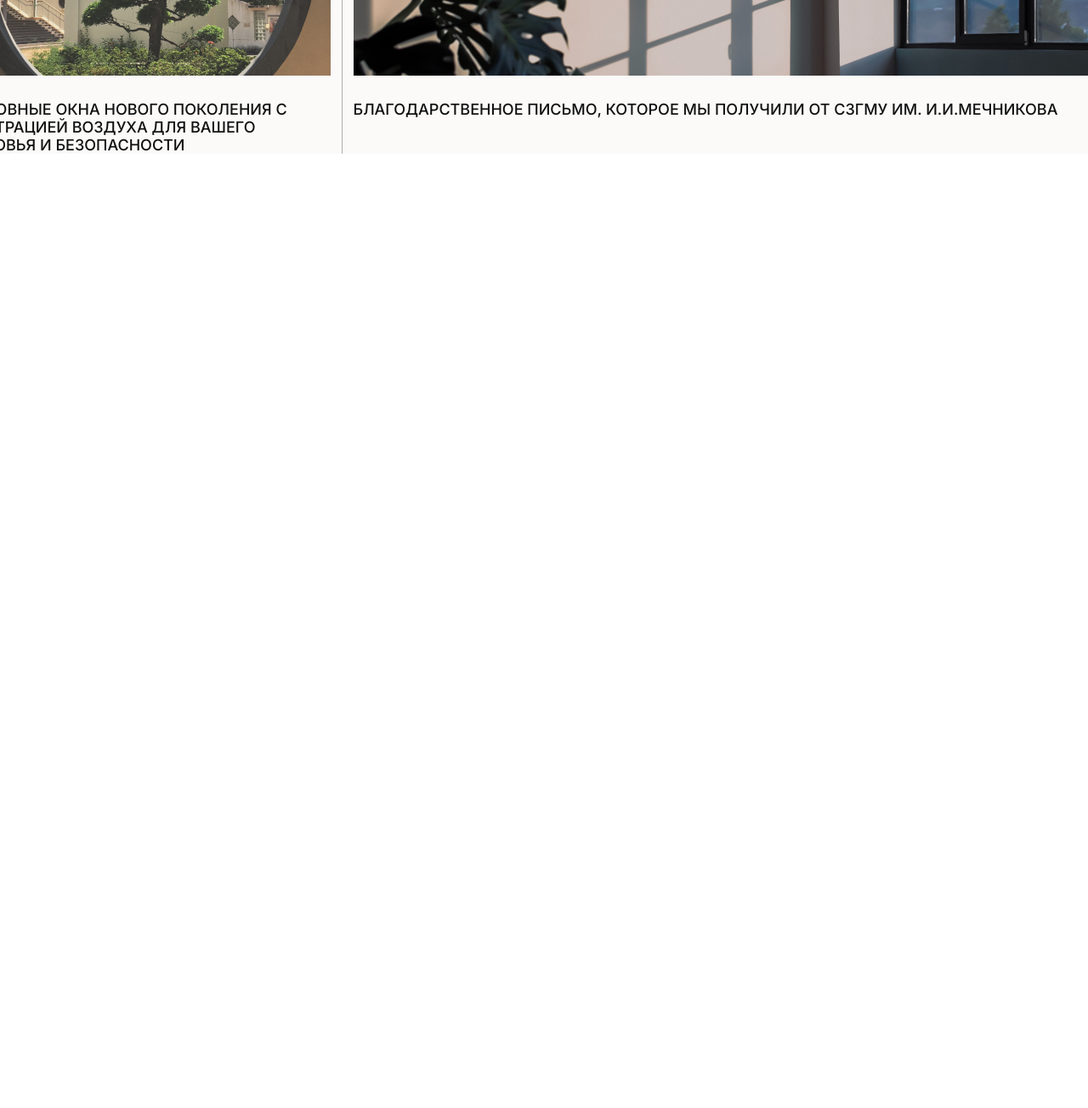
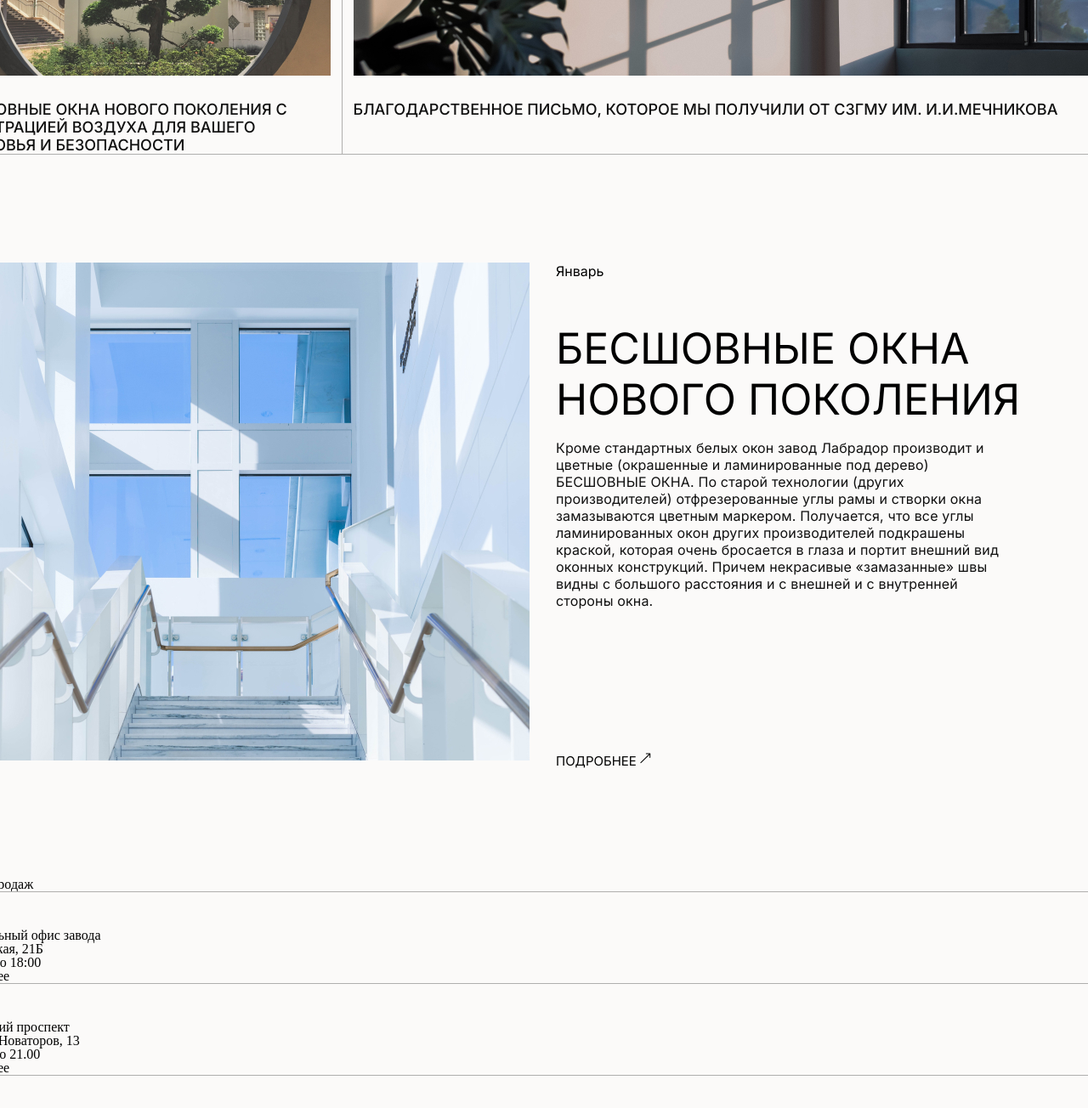
Before and after one commit to MYuriy1970/website, a plain HTML site: page index.html in a window 1280 px wide. Shown: the part 2668-3972 px from the top of the page at 85% size. Before the commit the page ends 2849 px from the top, so only its background shows below. Drawn offline with Linux system fonts and the light colour scheme.

Commit message:
12.10.23 22.08

```diff
--- a/css/main.css
+++ b/css/main.css
@@ -9,6 +9,7 @@ body {
 
 .wrapper {
   width: 1600px;
+  height: 6400px;
   display: flex;
   flex-direction: column;
   align-items: center;
--- a/css/section.css
+++ b/css/section.css
@@ -31,10 +31,6 @@
   margin-bottom: 195px;
 }
 
-.second_screen-text3 {
-  position: relative;
-}
-
 .second_screen-text3 a {
   display: flex;
   color: #000;
@@ -50,6 +46,7 @@
 }
 
 .second_screen-text3 a {
+  position: relative;
   text-decoration: none;
 }
 
@@ -71,6 +68,7 @@
 }
 
 .news_text1 {
+  width: 1400px;
   font-family: Inter;
   font-size: 32px;
   font-style: normal;
@@ -81,37 +79,38 @@
   margin-bottom: 20px;
 }
 
-.news_text2{
-  border-bottom: solid 1px #AFAFAE;
+.news_text2 {
+  border-bottom: solid 1px #afafae;
 }
 
 .news_image {
   display: flex;
 }
 
-.news_image1 img{
-	padding: 36px 13px 26px 0;
+.news_image1 img {
+  padding: 36px 13px 26px 0;
 }
 
-.news_image2 img{
-	padding: 36px 0 26px 13px ;
+.news_image2 img {
+  padding: 36px 0 26px 13px;
 }
 
-.news_image2 p{
-	padding-left: 13px ;
+.news_image2 p {
+  padding-left: 13px;
 }
 
-.news_text3{
-border-right: solid 1px #AFAFAE;
+.news_text3 {
+  border-right: solid 1px #afafae;
 }
 
-.news_text4{
-border-bottom: solid 1px #AFAFAE;
-padding-bottom: 20px;
+.news_text4 {
+  width: 1400px;
+  height: 127px;
+  border-top: solid 1px #afafae;
 }
 
 .news_image p {
-  color:  #101010;
+  color: #101010;
   font-family: Inter;
   font-size: 18px;
   font-style: normal;
@@ -119,3 +118,99 @@ padding-bottom: 20px;
   line-height: normal;
   text-transform: uppercase;
 }
+
+.window {
+  width: 1400px;
+  display: flex;
+  justify-content: center;
+  margin-bottom: 128px;
+}
+
+.window img {
+  width: 684px;
+  height: 586px;
+  flex-shrink: 0;
+  margin-right: 31px;
+}
+
+.window_text {
+  display: flex;
+  flex-direction: column;
+}
+
+.window_text-1 {
+  width: 687px;
+  display: flex;
+  flex-direction: row;
+  justify-content: space-between;
+  padding-bottom: 51px;
+}
+
+.window_text-1 p {
+  color: #000;
+  font-family: Inter;
+  font-size: 16px;
+  font-style: normal;
+  font-weight: 400;
+  line-height: normal;
+}
+
+.window_text-2 {
+  color: #000;
+  font-family: Inter;
+  font-size: 50px;
+  font-style: normal;
+  font-weight: 400;
+  line-height: normal;
+  text-transform: uppercase;
+  padding-bottom: 17px;
+}
+
+.window_text-3 {
+  color: #101010;
+  font-family: Inter;
+  font-size: 16px;
+  font-style: normal;
+  font-weight: 400;
+  line-height: normal;
+  letter-spacing: 0.16px;
+  padding-bottom: 169px;
+}
+
+.window_text-4 {
+  display: flex;
+  gap: 4px;
+}
+
+.window_text-4 a {
+  position: relative;
+  text-decoration: none;
+  color: #000;
+  font-family: Inter;
+  font-size: 15px;
+  font-style: normal;
+  font-weight: 400;
+  line-height: normal;
+  text-transform: uppercase;
+}
+
+.window_text-4 a:hover {
+  color: blue;
+}
+
+.window_text-4 a:active {
+  top: 2px;
+}
+
+.office {
+  width: 1400px;
+  display: flex;
+  flex-direction: column;
+  justify-content: center;
+}
+
+.office_line {
+  width: 1400px;
+  height: 43px;
+  border-top: solid 1px #afafae;
+}
--- a/index.html
+++ b/index.html
@@ -18,9 +18,9 @@
           <div class="header_nav-top-left">
             <img class="header_logo" src="./img/Logo.svg" alt="logo" />
             <ul class="nav-top-list">
-              <li><a href="#">НОВОСТИ</a></li>
-              <li><a href="#">ОФИСЫ ПРОДАЖ</a></li>
-              <li><a href="#">АКЦИИ</a></li>
+              <li><a href="##">НОВОСТИ</a></li>
+              <li><a href="##">ОФИСЫ ПРОДАЖ</a></li>
+              <li><a href="##">АКЦИИ</a></li>
             </ul>
           </div>
           <div class="header_nav-top-right"><a href="#">ЗАКАЗАТЬ</a></div>
@@ -42,7 +42,7 @@
               <div class="header_item_4">
                 <div class="item_4-top">Уникальные бесшовные окна от Лабрадор в рассрочку. Беспроцентная рассрочка на пластиковые окна.</div>
                 <div class="item_4-bottom">
-                  <a href="#">
+                  <a href="##">
                     <p>заказать замер</p>
                     <img src="./img/Group 6.jpg" alt="Group 6" />
                   </a>
@@ -66,7 +66,7 @@
             <p class="second_screen-text1">В 2017 ГОДУ МЫ ЗАВОЕВАЛИ ПЕРВОЕ МЕСТО В РЕЙТИНГЕ СРЕДИ ОКОННЫХ КОМПАНИЙ В СЕВЕРО-ЗАПАДНОМ РЕГИОНЕ.</p>
             <p class="second_screen-text2">Оконный завод «Лабрадор» - победитель премии «Золотое окно 2017» в номинации "Лучшая оконная компания в северо-западном регионе".</p>
             <div class="second_screen-text3">
-              <a href="#">
+              <a href="##">
                 <p id="text3">подробнее</p>
                 <img src="./img/Arrow 50.svg" alt="arrow" />
               </a>
@@ -76,24 +76,91 @@
         <div class="container video">
           <img class="video1" src="./img/adeolu.jpg" alt="adeolu" />
         </div>
-        <div class="container news">
+        <div class="news">
           <p class="news_text1">НОВОСТИ</p>
           <div class="news_text2"></div>
         </div>
         <div class="container news_image">
           <div class="news_image1">
-				<img src="./img/img3.jpg" alt="">
-				<p>Бесшовные окна нового поколения с <br> фильтрацией воздуха для вашего <br> здоровья и безопасности</p>
+            <img src="./img/img3.jpg" alt="" />
+            <p>
+              Бесшовные окна нового поколения с <br />
+              фильтрацией воздуха для вашего <br />
+              здоровья и безопасности
+            </p>
           </div>
-			<span class="news_text3"></span>
+          <div class="news_text3"></div>
           <div class="news_image2">
-				<img src="./img/img4.jpg" alt="">
+            <img src="./img/img4.jpg" alt="" />
             <p>Благодарственное письмо, которое мы получили от СЗГМУ им. И.И.Мечникова</p>
           </div>
-			<span class="news_text4"></span>
         </div>
-        <div class="container"></div>
-        <div class="container"></div>
+        <div class="container news_text4"></div>
+        <div class="container window">
+          <img src="./img/img2.jpg" alt="window" />
+          <div class="window_text">
+            <div class="window_text-1">
+              <p>Январь</p>
+              <p>2023</p>
+            </div>
+            <div class="window_text-2">
+              БЕСШОВНЫЕ ОКНА <br />
+              НОВОГО ПОКОЛЕНИЯ
+            </div>
+            <div class="window_text-3">
+              Кроме стандартных белых окон завод Лабрадор производит и<br />цветные (окрашенные и ламинированные под дерево)<br />
+              БЕСШОВНЫЕ ОКНА. По старой технологии (других <br />производителей) отфрезерованные углы рамы и створки окна <br />замазываются цветным маркером. Получается, что все углы
+              <br />ламинированных окон других производителей подкрашены <br />краской, которая очень бросается в глаза и портит внешний вид <br />оконных конструкций. Причем некрасивые «замазанные»
+              швы <br />видны с большого расстояния и с внешней и с внутренней <br />стороны окна.
+            </div>
+            <div class="window_text-4">
+              <a href="##"><p>подробнее</p></a>
+              <svg xmlns="http://www.w3.org/2000/svg" width="13" height="13" viewBox="0 0 13 13" fill="none">
+                <path
+                  d="M12.2353 1.00479C12.2389 0.728557 12.018 0.501675 11.7417 0.498032L7.24027 0.43868C6.96404 0.435038 6.73716 0.656016 6.73351 0.932247C6.72987 1.20848 6.95085 1.43536 7.22708 1.439L11.2284 1.49176L11.1756 5.49305C11.172 5.76929 11.393 5.99617 11.6692 5.99981C11.9454 6.00345 12.1723 5.78248 12.1759 5.50624L12.2353 1.00479ZM0.924444 12.2258L12.0841 1.35652L11.3861 0.639863L0.226435 11.5091L0.924444 12.2258Z"
+                  fill="black"
+                />
+              </svg>
+            </div>
+          </div>
+        </div>
+        <div class="container office">
+          <div class="office_text1">офисы продаж</div>
+          <div class="office_line"></div>
+          <div class="office_text2">
+            <p>Центральный офис завода</p>
+            <p>ул. Курская, 21Б<br />с 10:00 до 18:00</p>
+            <p>подробнее</p>
+          </div>
+          <div class="office_line"></div>
+          <div class="office_text3">
+            <p>Ленинский проспект</p>
+            <p>Бульвар Новаторов, 13<br />с 10.00 до 21.00</p>
+            <p>подробнее</p>
+          </div>
+          <div class="office_line"></div>
+          <div class="office_text4">
+            <p>Ст. М. академическая</p>
+            <p>Гражданский пр., 70, к.1<br />с 10.00 до 21.00</p>
+            <p>подробнее</p>
+          </div>
+          <div class="office_line"></div>
+          <div class="office_text5">
+            <p>Коменданский проспект</p>
+            <p>ул. Уточкина, 2, к.1<br />с 10.00 до 21.00</p>
+            <p>подробнее</p>
+          </div>
+          <div class="office_line"></div>
+          <div class="office_text6">
+            <p>развернуть</p>
+            <svg xmlns="http://www.w3.org/2000/svg" width="8" height="17" viewBox="0 0 8 17" fill="none">
+              <path
+                d="M3.72614 16.5768C3.92148 16.7721 4.23819 16.7721 4.43353 16.5768L7.61682 13.3935C7.81216 13.1981 7.81216 12.8814 7.61682 12.6861C7.42148 12.4907 7.10476 12.4907 6.90942 12.6861L4.07983 15.5157L1.25025 12.6861C1.0549 12.4907 0.738192 12.4907 0.54285 12.6861C0.347507 12.8814 0.347507 13.1981 0.54285 13.3935L3.72614 16.5768ZM3.57963 0.644897L3.57963 16.2231H4.58004L4.58004 0.644897H3.57963Z"
+                fill="black"
+              />
+            </svg>
+          </div>
+        </div>
         <div class="container"></div>
         <div class="container"></div>
       </section>
```
Lines whose indentation alone changed are shown as unchanged.
